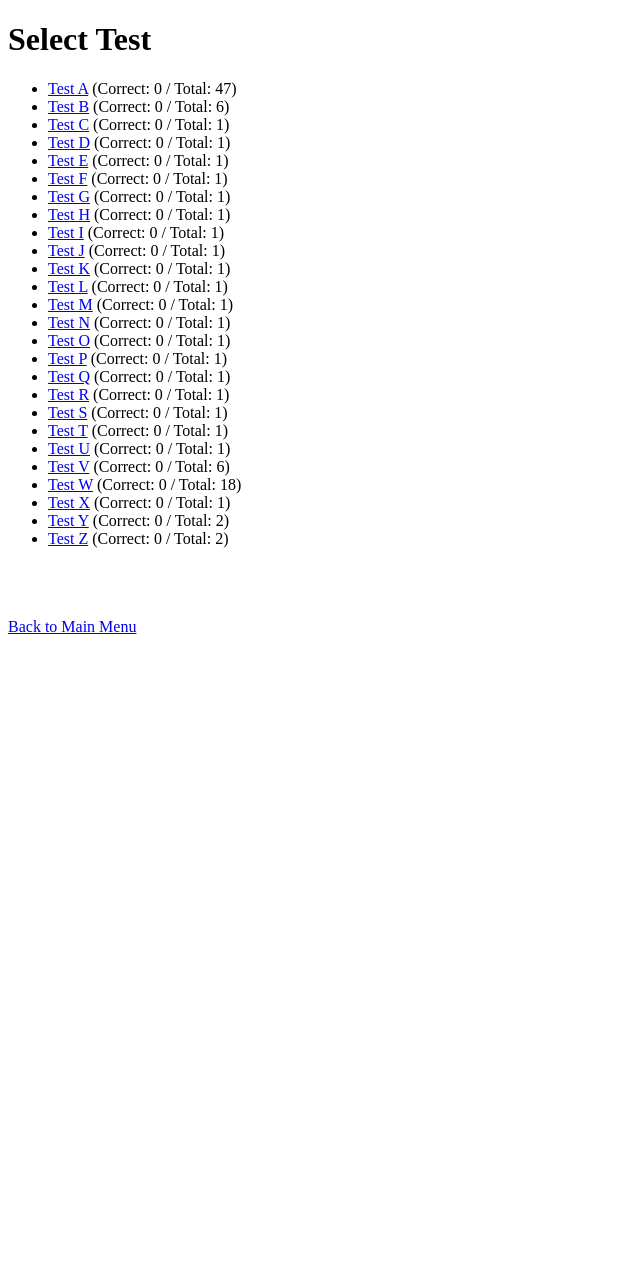
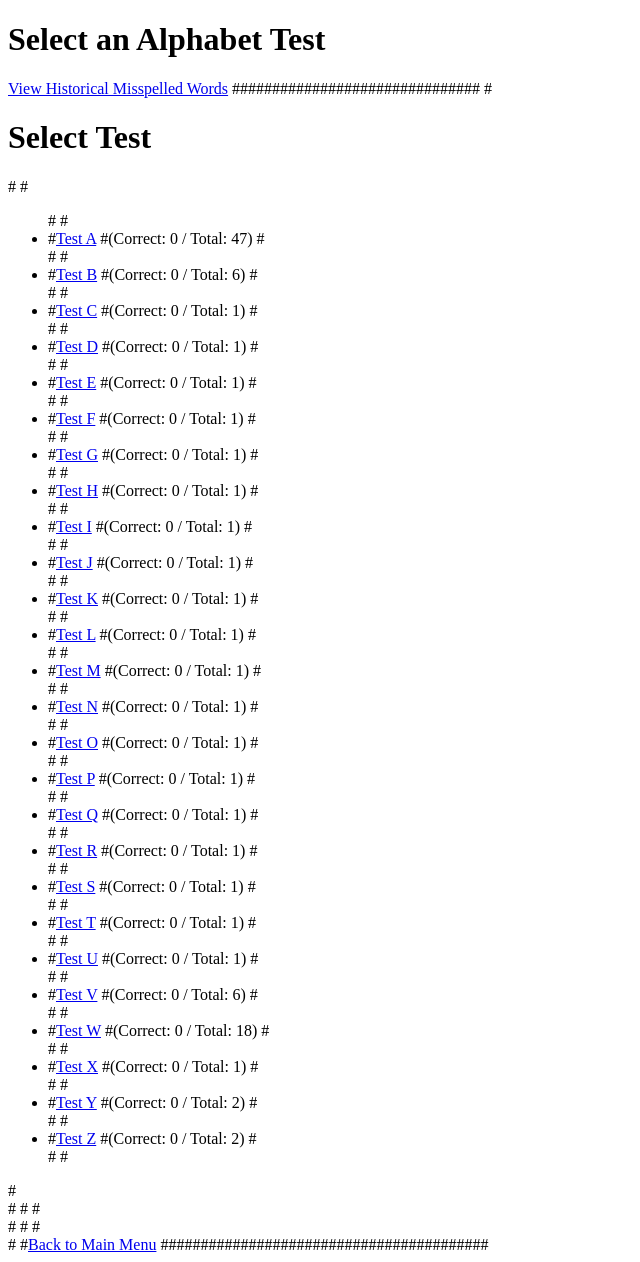
Before and after one commit to suasrp/flask-suasrp-repository-001, a Flask app: page /select_test in a window 1280 px wide. Shown: the whole page, without its empty margins (0-640 px from the left). Before the commit the page ends 634 px from the top, so only its background shows below. Run offline with Flask 3, Linux system fonts and the light colour scheme.

Commit message:
Update select_test.html 11-11-2024-1142am
This template is used to display the list of available tests (for each alphabet letter). It will show links for the user to start a test for each alphabet.

```diff
--- a/templates/select_test.html
+++ b/templates/select_test.html
@@ -6,35 +6,46 @@
     <title>Select Test</title>
 </head>
 <body>
-    <h1>Select Test</h1>
-
-    <!-- Display links to each test with current score -->
+    <h1>Select an Alphabet Test</h1>
     <ul>
-        {% for letter, words in tests.items() %}
-            <li>
-                <a href="{{ url_for('start_test', letter=letter) }}">Test {{ letter.upper() }}</a>
-                (Correct: {{ scoring_board[letter].correct }} / Total: {{ scoring_board[letter].total }})
-            </li>
+        {% for letter in letters %}
+            <li><a href="{{ url_for('start_test', letter=letter) }}">Start Test for {{ letter.upper() }}</a></li>
         {% endfor %}
     </ul>
 
-    <br>
+    <a href="{{ url_for('historical_misspelled_word_list') }}">View Historical Misspelled Words</a>
 
-    <!-- Retest link if there are any incorrect words -->
-    {% if session['incorrect_words'] %}
-        <a href="{{ url_for('retest_incorrect_words') }}">Retest Incorrect Words</a><br>
-    {% endif %}
+    ###############################
+    #<h1>Select Test</h1>
 
-    <br>
+    #<!-- Display links to each test with current score -->
+    #<ul>
+        #{% for letter, words in tests.items() %}
+            #<li>
+                #<a href="{{ url_for('start_test', letter=letter) }}">Test {{ letter.upper() }}</a>
+                #(Correct: {{ scoring_board[letter].correct }} / Total: {{ scoring_board[letter].total }})
+            #</li>
+        #{% endfor %}
+    #</ul>
 
-    <!-- Link to create a Historical Test if there are incorrect words -->
-    {% if session['historical_incorrect_words'] %}
-        <a href="{{ url_for('create_historical_test') }}">Create Historical Test</a><br>
-    {% endif %}
+    #<br>
 
-    <br>
+    #<!-- Retest link if there are any incorrect words -->
+    #{% if session['incorrect_words'] %}
+        #<a href="{{ url_for('retest_incorrect_words') }}">Retest Incorrect Words</a><br>
+    #{% endif %}
 
-    <!-- Link to go back to the main menu -->
-    <a href="{{ url_for('home') }}">Back to Main Menu</a>
+    #<br>
+
+    #<!-- Link to create a Historical Test if there are incorrect words -->
+    #{% if session['historical_incorrect_words'] %}
+        #<a href="{{ url_for('create_historical_test') }}">Create Historical Test</a><br>
+    #{% endif %}
+
+    #<br>
+
+    #<!-- Link to go back to the main menu -->
+    #<a href="{{ url_for('home') }}">Back to Main Menu</a>
+    #########################################
 </body>
 </html>
```
